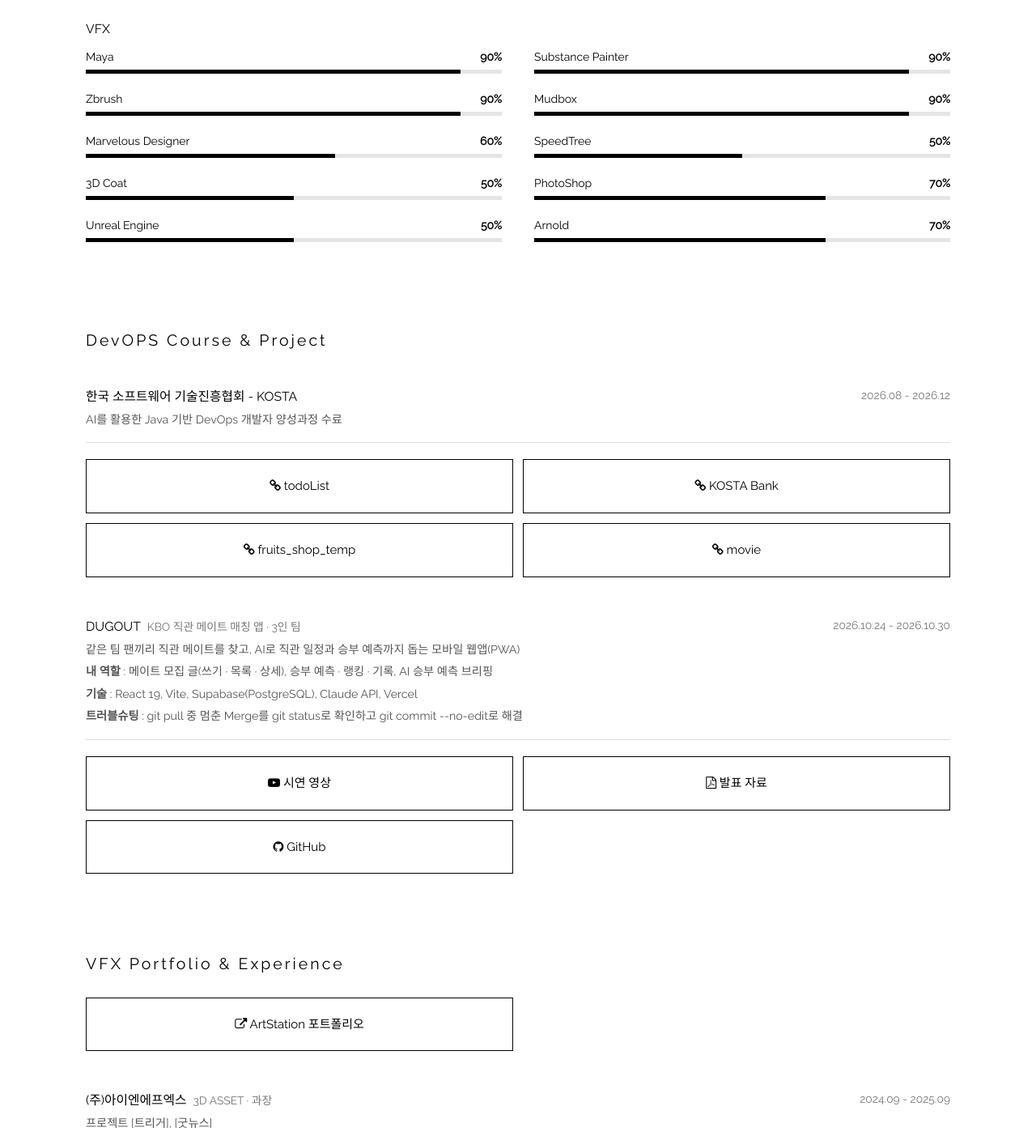
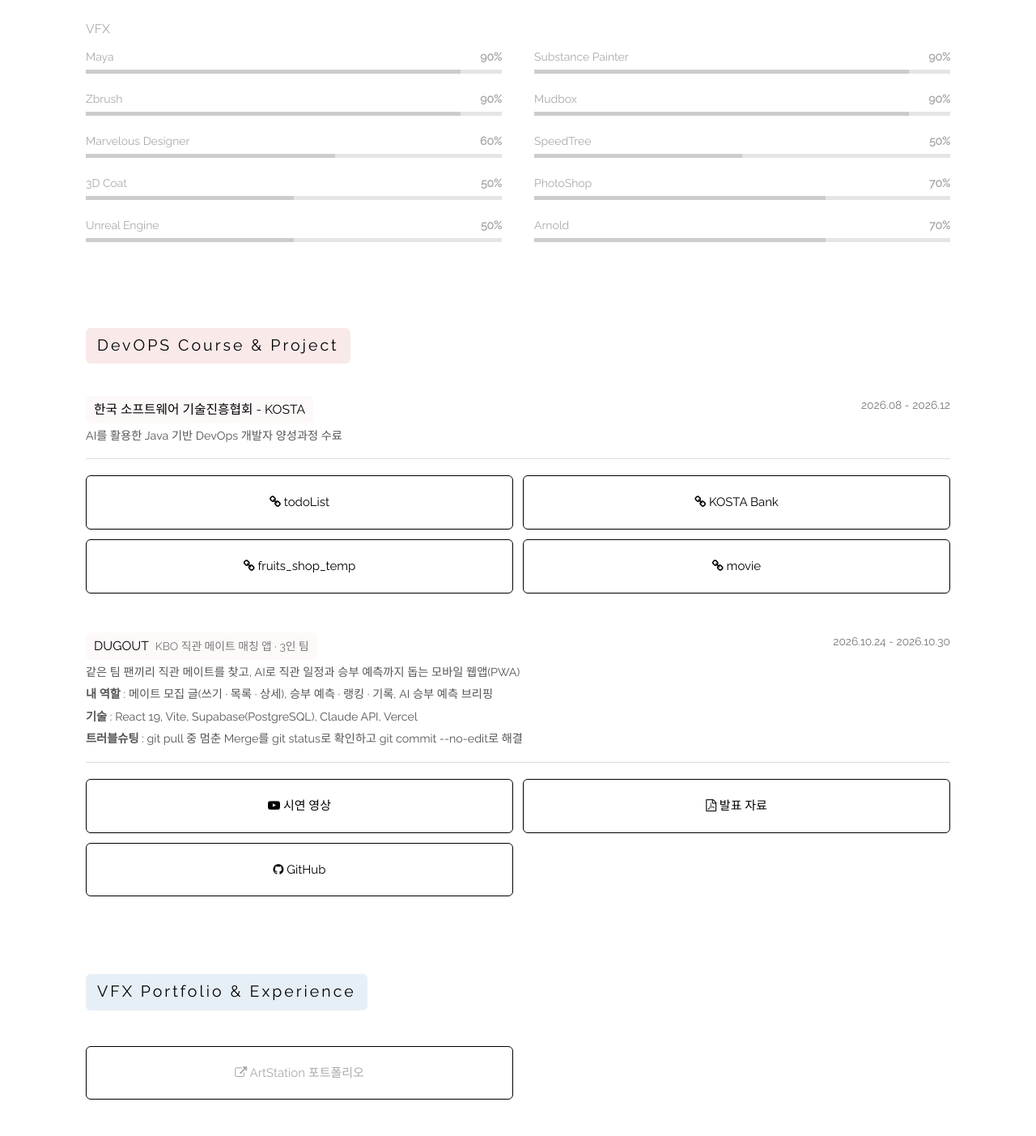
Before and after one commit to vincecater1030/vincecater1030.github.io, a plain HTML site: page index.html in a window 1280 px wide. Shown: the part 1300-2703 px from the top of the page at 81% size. Drawn offline with nearby package versions, Linux system fonts and the light colour scheme; a web font is replaced by a local one.

Commit message:
Add files via upload

```diff
--- a/index.html
+++ b/index.html
@@ -92,6 +92,7 @@
       .links a {
         padding: 20px;
         border: 1px solid #000;
+        border-radius: 6px;
         text-decoration: none;
         text-align: center;
       }
@@ -119,6 +120,38 @@
         display: block;
         height: 100%;
         background: #000;
+      }
+
+      /* 대분류 제목 바탕색 (개발: 레드, VFX: 블루) */
+      .dev-title {
+        display: inline-block;
+        padding: 6px 14px;
+        border-radius: 6px;
+        background: rgba(196, 40, 40, 0.1);
+      }
+      .vfx-title {
+        display: inline-block;
+        padding: 6px 14px;
+        border-radius: 6px;
+        background: rgba(24, 95, 165, 0.1);
+      }
+      /* 중분류 제목 바탕색 */
+      .dev-sub {
+        display: inline-block;
+        padding: 4px 10px;
+        border-radius: 6px;
+        background: rgba(226, 75, 74, 0.03);
+      }
+
+      /* VFX 쪽은 회색으로 */
+      .gray, .gray .row span, .gray .row time, .gray .item p {
+        color: #aaa;
+      }
+      .gray .links a {
+        border-color: #ccc;
+      }
+      .gray .bar i {
+        background: #ccc;
       }
 
       /* 모바일 */
@@ -188,8 +221,8 @@
               <div class="bar"><i style="width: 5%"></i></div>
             </li>
           </ul>
-          <h3 style="margin-top: 32px">VFX</h3>
-          <ul class="skills">
+          <h3 class="gray" style="margin-top: 32px">VFX</h3>
+          <ul class="skills gray">
             <li>
               Maya <b style="float: right">90%</b>
               <div class="bar"><i style="width: 90%"></i></div>
@@ -235,10 +268,10 @@
 
         <!-- 개발자 과정 + 프로젝트 -->
         <section id="dev">
-          <h2>DevOPS Course &amp; Project</h2>
+          <h2 class="dev-title">DevOPS Course &amp; Project</h2>
           <div class="item">
             <div class="row">
-              <h3>한국 소프트웨어 기술진흥협회 - KOSTA</h3>
+              <h3 class="dev-sub">한국 소프트웨어 기술진흥협회 - KOSTA</h3>
               <time>2026.08 - 2026.12</time>
             </div>
             <p>AI를 활용한 Java 기반 DevOps 개발자 양성과정 수료</p>
@@ -253,7 +286,7 @@
           <!-- 팀 프로젝트 : DUGOUT -->
           <div class="item" style="margin-top: 32px">
             <div class="row">
-              <h3>DUGOUT<span>KBO 직관 메이트 매칭 앱 · 3인 팀</span></h3>
+              <h3 class="dev-sub">DUGOUT<span>KBO 직관 메이트 매칭 앱 · 3인 팀</span></h3>
               <time>2026.10.24 - 2026.10.30</time>
             </div>
             <p>같은 팀 팬끼리 직관 메이트를 찾고, AI로 직관 일정과 승부 예측까지 돕는 모바일 웹앱(PWA)</p>
@@ -273,14 +306,14 @@
 
         <!-- VFX 포트폴리오 + 경력 -->
         <section id="vfx">
-          <h2>VFX Portfolio &amp; Experience</h2>
-          <div class="links">
+          <h2 class="vfx-title">VFX Portfolio &amp; Experience</h2>
+          <div class="links gray">
             <a href="https://www.artstation.com/jeonghyeongjin" target="_blank" rel="noopener"
               ><i class="fa fa-external-link"></i> ArtStation 포트폴리오</a
             >
           </div>
 
-          <div style="margin-top: 32px">
+          <div class="gray" style="margin-top: 32px">
             <div class="item">
               <div class="row">
                 <h3>(주)아이엔에프엑스<span>3D ASSET · 과장</span></h3>
```
